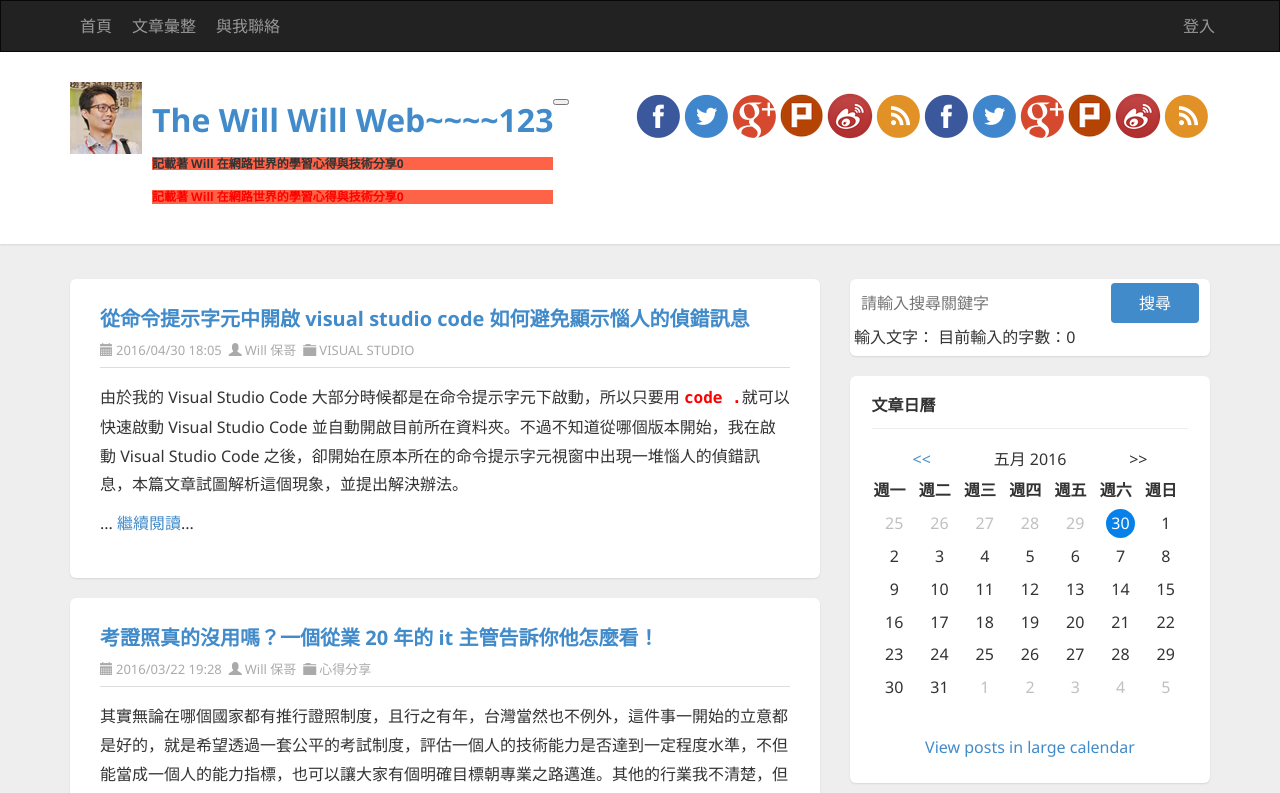
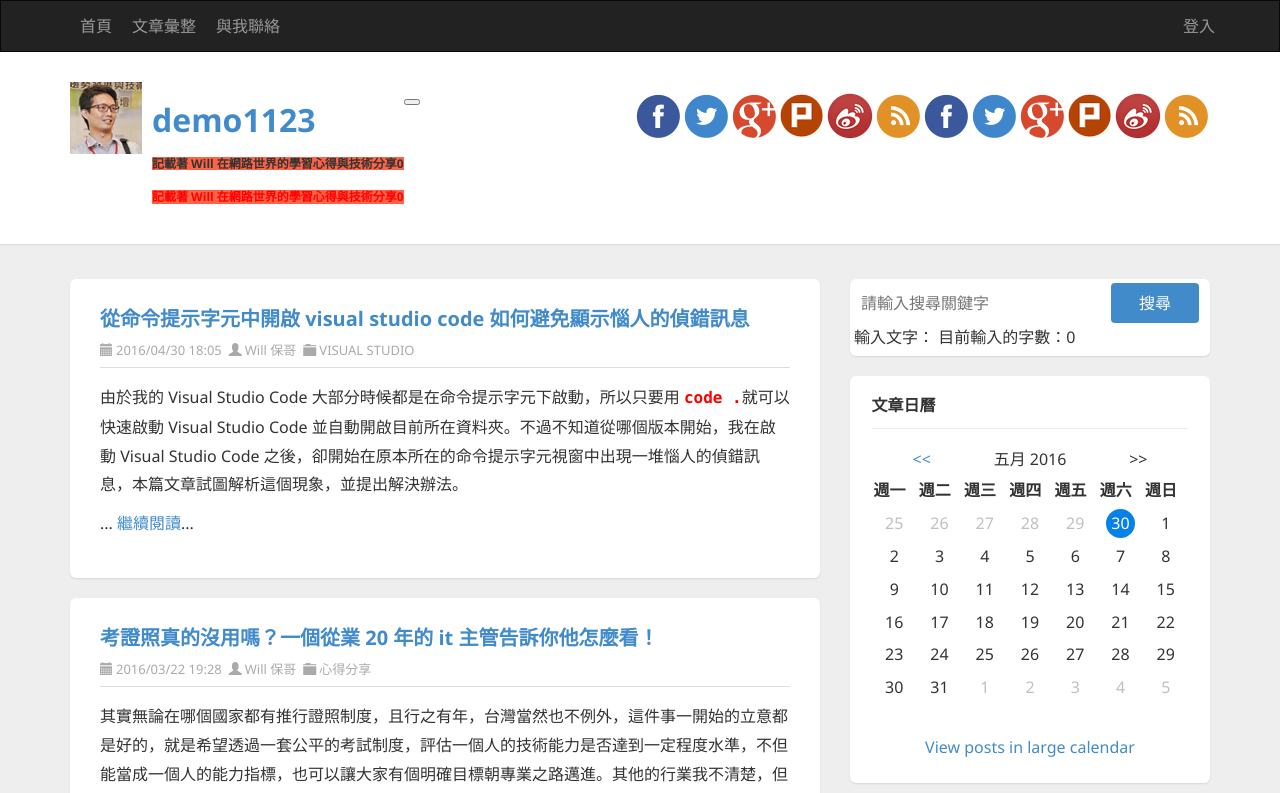
Before and after one commit to dannypc1628/AngularLearn, an Angular app: page / in a window 1280 px wide. Shown: the top 793 px of the page. Built offline with nearby package versions, Linux system fonts and the light colour scheme.

Commit message:
練習Input()

```diff
--- a/src/app/app.component.html
+++ b/src/app/app.component.html
@@ -1,5 +1,5 @@
 
-  <app-header #tHeader></app-header>
+  <app-header #tHeader [title]="title"></app-header>
   <!-- CONTAINER START-->
   <section class="container" (click)="tHeader.title='點擊了container區塊'">
     <div class="row">
--- a/src/app/header/header.component.ts
+++ b/src/app/header/header.component.ts
@@ -1,4 +1,4 @@
-import { Component, OnInit } from '@angular/core';
+import { Component, OnInit, Input } from '@angular/core';
 
 @Component({
   selector: 'app-header',
@@ -6,6 +6,7 @@ import { Component, OnInit } from '@angular/core';
   styleUrls: ['./header.component.css']
 })
 export class HeaderComponent implements OnInit {
+  @Input()
   title = 'The Will Will Web~~~~';
   url = 'http://blog.miniasp.com/';
   logourl = '/assets/images/logo.png';
```
